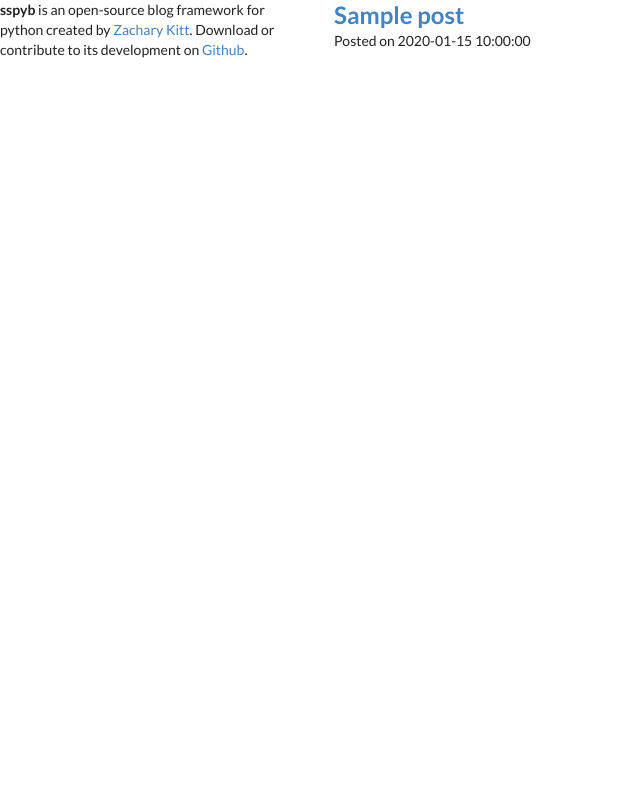
After one commit to zacharykitt/sspyb, a Flask app: template sspyb/templates/basic/index.html in a window 1280 px wide. The commit adds this page. Shown: the whole page, without its empty margins (0-640 px from the left). Run offline with Flask 2, Linux system fonts and the light colour scheme; the template is opened without the code that fills it: most values are stand-ins (such as "Sample title", 1, 10 or a date in 2020); some libraries are stand-ins or nearby versions.

Commit message:
adding basic theme

```diff
--- a/sspyb/app.py
+++ b/sspyb/app.py
@@ -3,6 +3,8 @@ import glob
 import yaml
 
 from flask import abort, Flask, render_template
+
+theme_dir = 'basic/'
 
 app = Flask(__name__)
 
@@ -15,11 +17,11 @@ def aggregate_posts():
 
 @app.route('/')
 def index():
-    return render_template('index.html', posts=aggregate_posts())
+    return render_template(theme_dir + 'index.html', posts=aggregate_posts())
 
 @app.route('/posts/<slug>')
-def read(slug):
+def post(slug):
     for post in aggregate_posts():
         if post['slug'] == slug:
-            return render_template('post.html', post=post)
+            return render_template(theme_dir + 'post.html', post=post)
     abort(404)
--- /dev/null
+++ b/sspyb/static/basic.css
@@ -0,0 +1,13 @@
+.container {
+	display: grid;
+	grid-template-columns: repeat(12, 1fr);
+	column-gap: 4em;
+}
+
+.sidebar {
+	grid-column: span 3;
+}
+
+.main {
+	grid-column: span 9;
+}
--- /dev/null
+++ b/sspyb/templates/basic/base.html
@@ -0,0 +1,17 @@
+<!doctype html>
+<html lang="en">
+	<head>
+		{% include 'basic/headcode.html' %}
+		<title>{{ title }}</title>
+	</head>
+	<body>
+		<div class="container">
+			<div class="sidebar">
+				{% include 'basic/sidebar.html' %}
+			</div>
+			<div class="main">
+				{% block content %}{% endblock %}
+			</div>
+		</div>
+	</body>
+</html>
--- /dev/null
+++ b/sspyb/templates/basic/headcode.html
@@ -0,0 +1,6 @@
+<link rel="stylesheet"
+      href="https://cdnjs.cloudflare.com/ajax/libs/semantic-ui/2.2.10/semantic.min.css">
+<link rel="stylesheet"
+      href="https://fonts.googleapis.com/css?family=Amiri:400i|Raleway:400,400i">
+<link rel="stylesheet"
+      href="{{ url_for('static', filename='basic.css') }}">
--- /dev/null
+++ b/sspyb/templates/basic/index.html
@@ -0,0 +1,15 @@
+{% extends "basic/base.html" %}
+
+{% block content %}
+<div class="row">
+		{% for post in posts %}
+			<div class="post-preview">
+				<a href="{{ url_for('post', slug=post.slug) }}">
+					<h2 class="post-title">{{ post.title }}</h2>
+				</a>
+				<p class="post-meta">Posted on {{ post.date }}</p>
+			</div>
+		{% endfor %}
+	</div>
+</div>
+{% endblock %}
--- a/sspyb/templates/post.html
+++ b/sspyb/templates/basic/post.html
@@ -1,4 +1,4 @@
-{% extends "base.html" %}
+{% extends "basic/base.html" %}
 {% block content %}
 {% block post %}
 <h1>{{ post.title }}</h1>
--- /dev/null
+++ b/sspyb/templates/basic/sidebar.html
@@ -0,0 +1 @@
+<p><strong>sspyb</strong> is an open-source blog framework for python created by <a href="https://github.com/zacharykitt">Zachary Kitt</a>. Download or contribute to its development on <a href="https://github.com/zacharykitt/sspyb">Github</a>.</p>
--- a/sspyb/templates/headcode.html
+++ /dev/null
@@ -1 +0,0 @@
-<!-- placeholder for headcode -->
```
Also changed, not shown: sspyb/templates/base.html (deleted, +0 -10 lines), sspyb/templates/index.html (deleted, +0 -9 lines).
